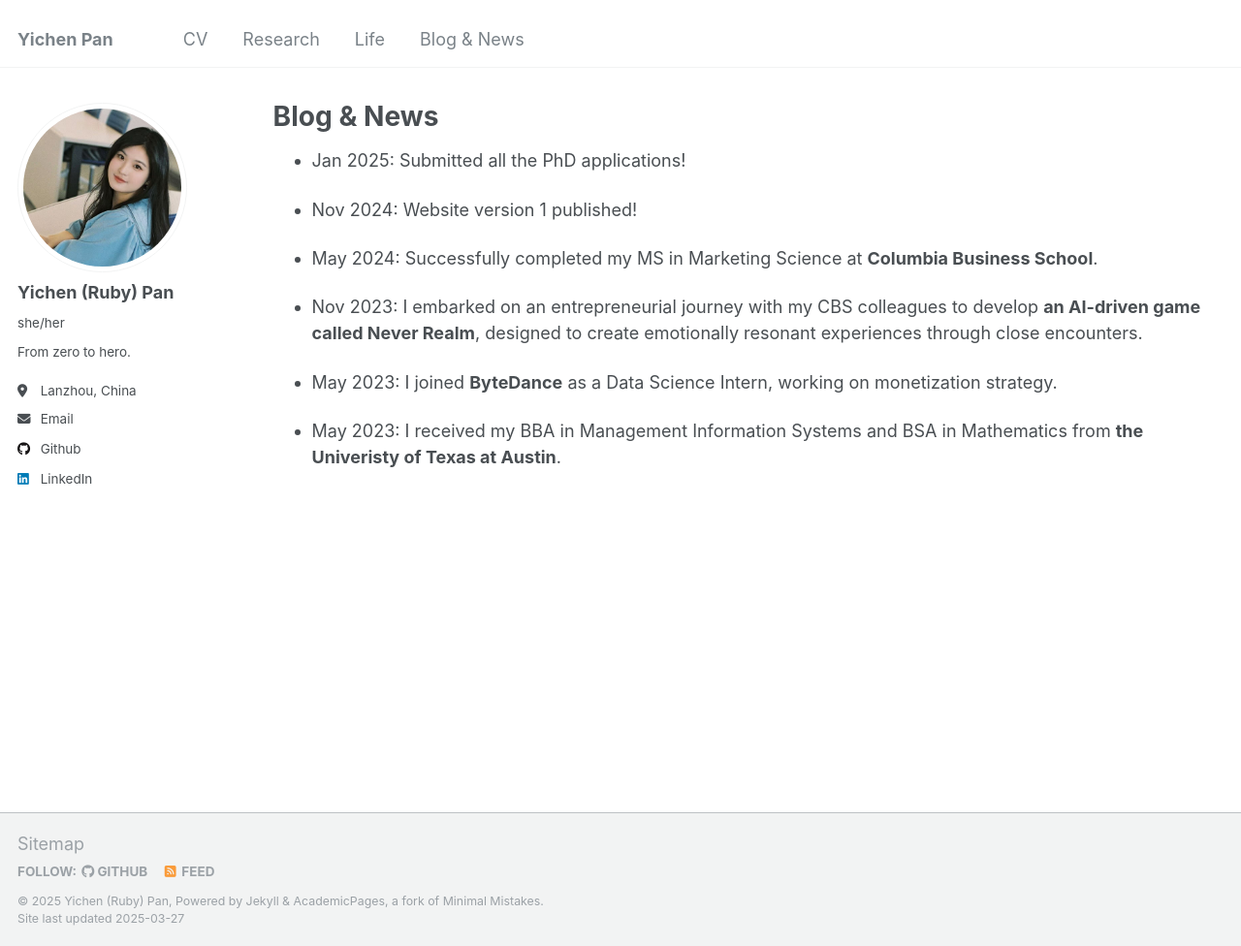
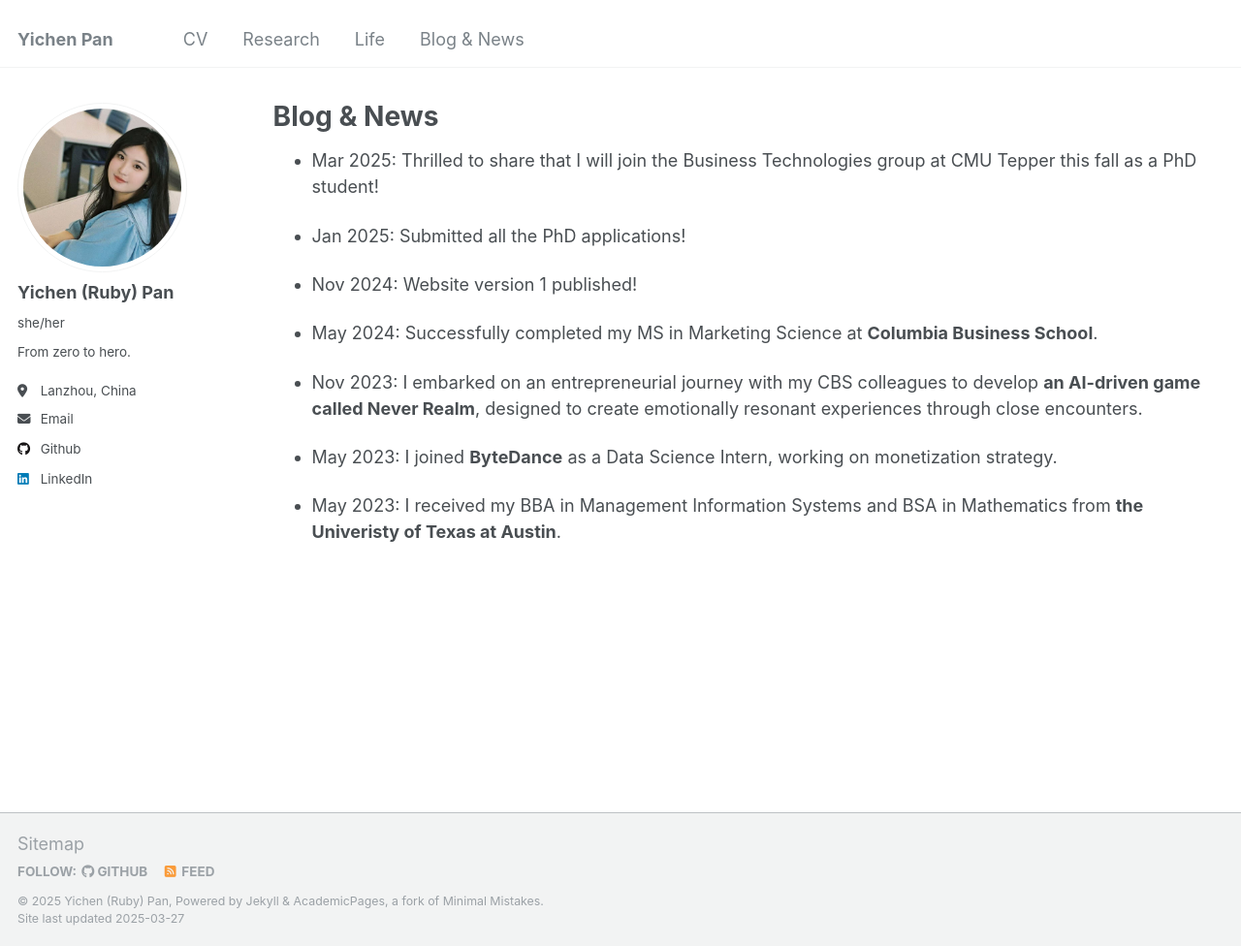
Before and after one commit to rubypan/rubypan.github.io, a Jekyll site: the page built from blog.md, in a window 1280 px wide and 976 px high. Shown: the whole window at 97% size. Built offline with Jekyll 4.4.1, drawn with Linux system fonts in a browser that asks for light colours.

Commit message:
Update blog.md

```diff
--- a/blog.md
+++ b/blog.md
@@ -6,6 +6,8 @@
 ---
 
 {% include base_path %}
+
+- Mar 2025: Thrilled to share that I will join the Business Technologies group at CMU Tepper this fall as a PhD student!
 
 - Jan 2025: Submitted all the PhD applications!
 
```
